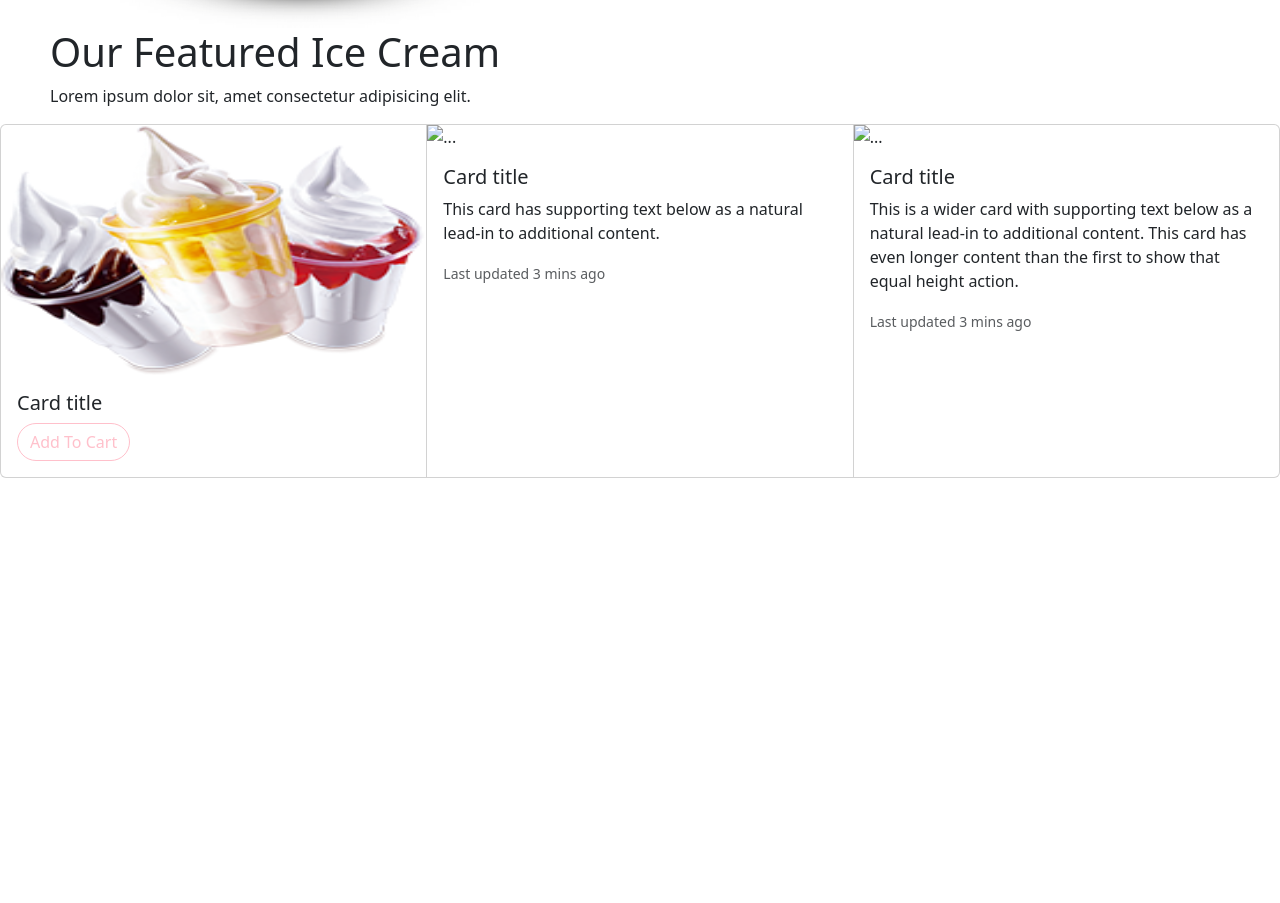
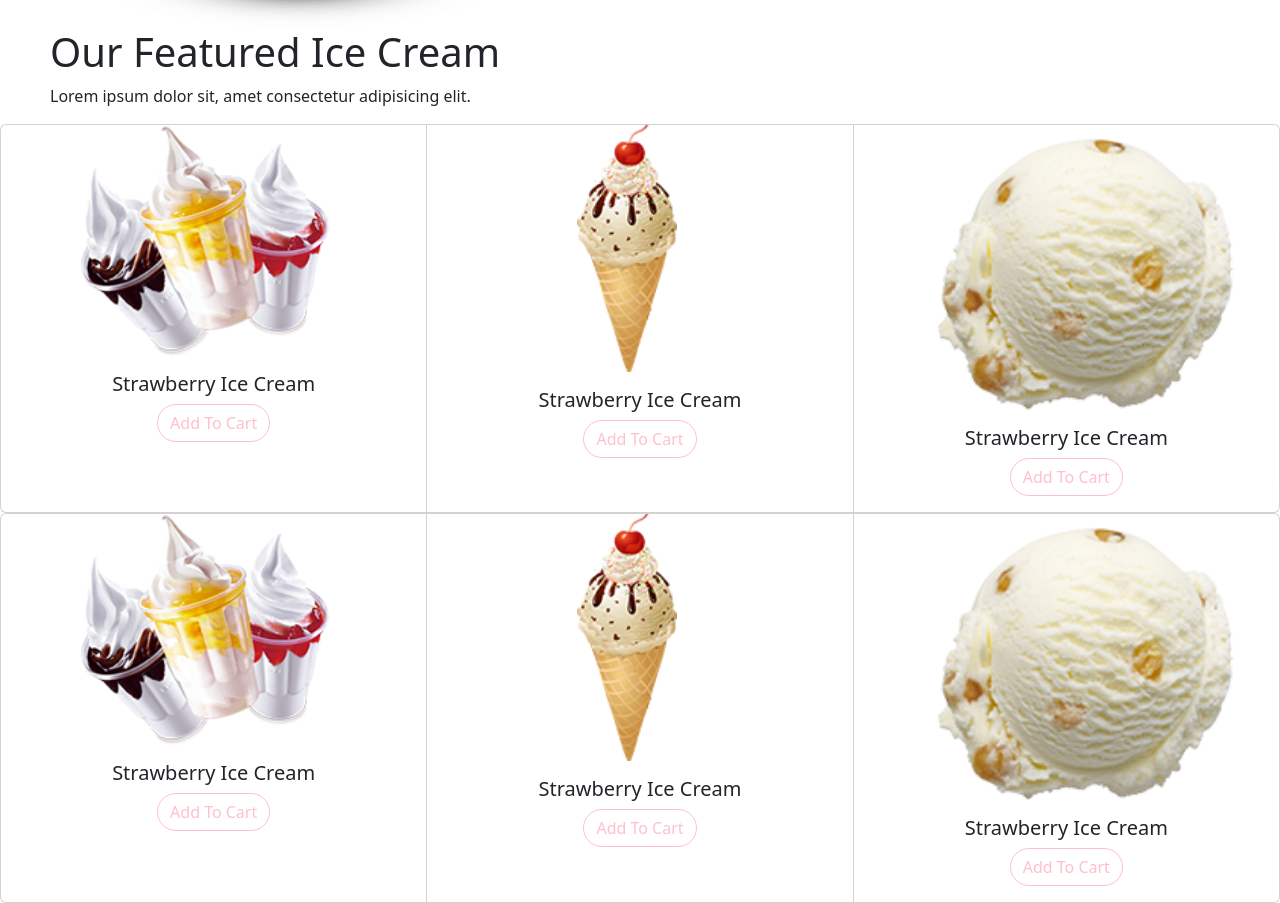
Before and after one commit to Jxstduncan/Projet_iceCream, a website: page index.html in a window 1280 px wide. Shown: the part 1040-1943 px from the top of the page. Before the commit the page ends 1518 px from the top, so only its background shows below. Drawn offline with nearby package versions, Linux system fonts and the light colour scheme.

Commit message:
manque la section et manque les img dans les 3 cards du bas

```diff
--- a/index.html
+++ b/index.html
@@ -43,7 +43,7 @@
         </div>
        </div>
        <!-- fin de div pour img plus text -->
-        <div class="d-flex">
+        <div class="d-flex ">
           <div>
             <img src="./images/about-img.png" class="dameBlanche" alt="">
           </div>
@@ -59,30 +59,51 @@
             <h1 class="featurs">Our Featured Ice Cream</h1>
             <p class="featurs">Lorem ipsum dolor sit, amet consectetur adipisicing elit.</p>
           </div>
-          <div class="card-group d-flex">
+          <div class="card-group d-flex justify-content-evenly">
             <div class="card">
-              <img src="./images/img-1.png" class="card-img-top" style="height: 250px;" alt="...">
-              <div class="card-body">
-                <h5 class="card-title">Card title</h5>
+              <img src="./images/img-1.png" class="card-img-top" style="width: 250px; margin-left: 80px;" alt="...">
+              <div class="card-body " style="text-align: center;">
+                <h5 class="card-title">Strawberry Ice Cream</h5>
                 <button class="btn" style="border-color: pink; color: pink; border-radius: 100px;">Add To Cart</button>
               </div>
             </div>
             <div class="card">
-              <img src="..." class="card-img-top" alt="...">
-              <div class="card-body">
-                <h5 class="card-title">Card title</h5>
-                <p class="card-text">This card has supporting text below as a natural lead-in to additional content.</p>
-                <p class="card-text"><small class="text-body-secondary">Last updated 3 mins ago</small></p>
+              <img src="./images/img-2.png" class="card-img-top" style="width: 100px; margin-left: 150px;" alt="...">
+              <div class="card-body " style="text-align: center;">
+                <h5 class="card-title">Strawberry Ice Cream</h5>
+                <button class="btn" style="border-color: pink; color: pink; border-radius: 100px;">Add To Cart</button>
               </div>
             </div>
             <div class="card">
-              <img src="..." class="card-img-top" alt="...">
-              <div class="card-body">
-                <h5 class="card-title">Card title</h5>
-                <p class="card-text">This is a wider card with supporting text below as a natural lead-in to additional content. This card has even longer content than the first to show that equal height action.</p>
-                <p class="card-text"><small class="text-body-secondary">Last updated 3 mins ago</small></p>
+              <img src="./images/img-3.png" style="width: 300px; margin-left: 80px;" class="card-img-top" alt="...">
+              <div class="card-body" style="text-align: center;">
+                <h5 class="card-title">Strawberry Ice Cream</h5>
+               <button  class="btn" style="border-color: pink; color: pink; border-radius: 100px;">Add To Cart</button>
               </div>
             </div>
+          </div>
+          <div>
+            <div class="card-group d-flex">
+              <div class="card">
+                <img src="./images/img-1.png" class="card-img-top" style="width: 250px; margin-left: 80px;" alt="...">
+                <div class="card-body " style="text-align: center;">
+                  <h5 class="card-title">Strawberry Ice Cream</h5>
+                  <button class="btn" style="border-color: pink; color: pink; border-radius: 100px;">Add To Cart</button>
+                </div>
+              </div>
+              <div class="card">
+                <img src="./images/img-2.png" class="card-img-top" style="width: 100px; margin-left: 150px;" alt="...">
+                <div class="card-body " style="text-align: center;">
+                  <h5 class="card-title">Strawberry Ice Cream</h5>
+                  <button class="btn" style="border-color: pink; color: pink; border-radius: 100px;">Add To Cart</button>
+                </div>
+              </div>
+              <div class="card">
+                <img src="./images/img-3.png" style="width: 300px; margin-left: 80px;" class="card-img-top" alt="...">
+                <div class="card-body" style="text-align: center;">
+                  <h5 class="card-title">Strawberry Ice Cream</h5>
+                 <button  class="btn" style="border-color: pink; color: pink; border-radius: 100px;">Add To Cart</button>
+                </div>
           </div>
         </div>
     <script src="./public/js/main.js"></script>
```
